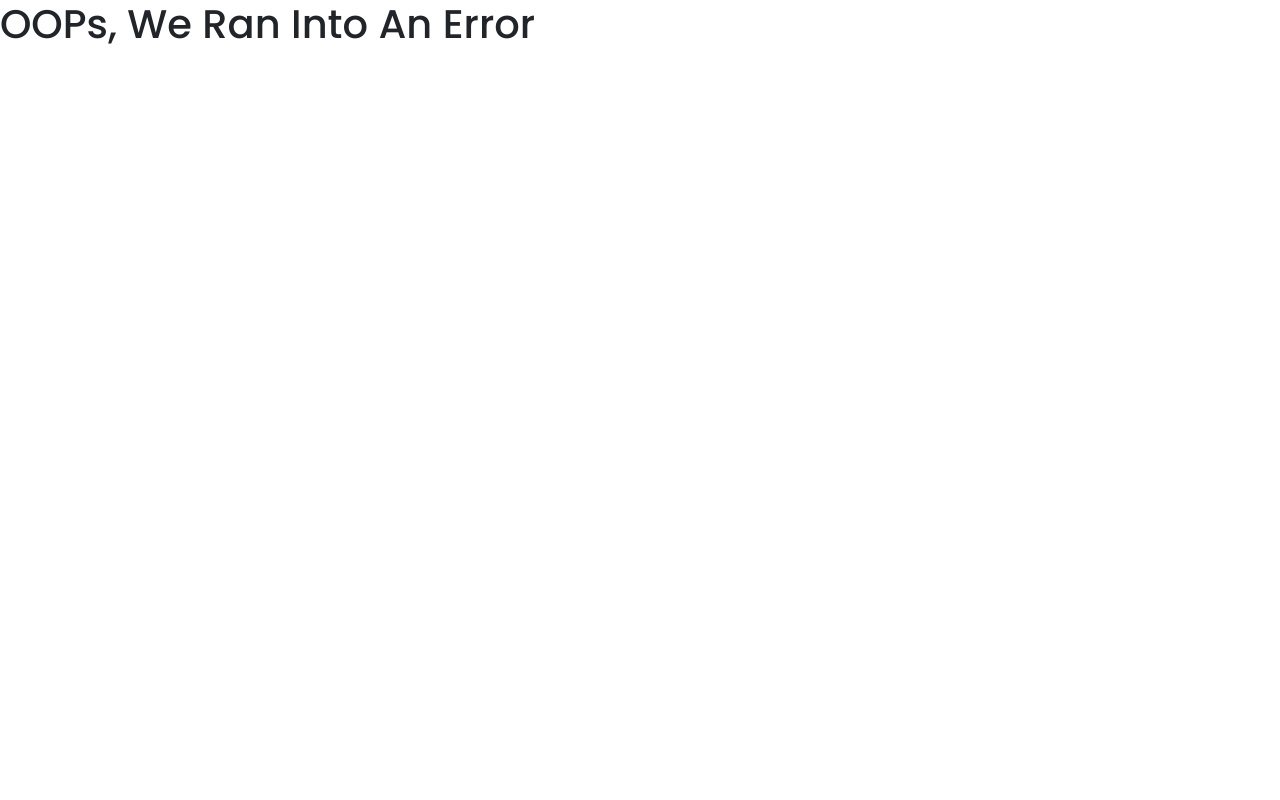
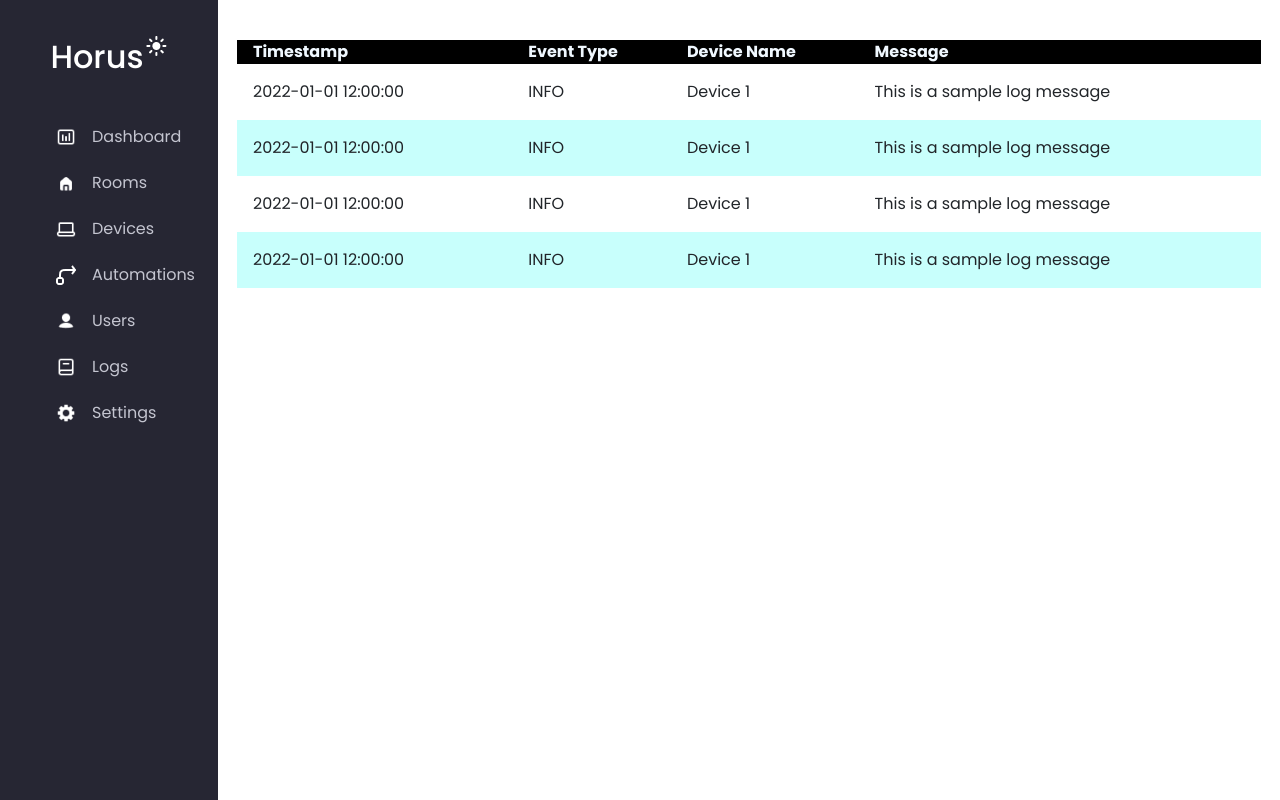
Before and after one commit to Bi7al/Horus2.io, a React (Vite) app: page /Log in a window 1280 px wide. Built offline with nearby package versions, Linux system fonts and the light colour scheme.

Commit message:
Added Log Component

```diff
--- /dev/null
+++ b/src/Components/LogComponent/LogComponent.css
@@ -0,0 +1,31 @@
+.wrapper{
+    height: 100%;
+    width: 100%;
+    display: flex;
+    justify-content: center;
+    align-items: center;
+    box-sizing: border-box;
+}
+.logs-container {
+
+    width: 80vw;
+    height: 90vh;
+}
+.logs-container table{
+    width: 100%;
+
+}
+
+.logs-container table tbody tr:nth-child(even) {
+    background-color: rgb(200, 255, 252);
+}
+
+.logs-container table th{
+    background-color: black;
+    color: aliceblue;
+    text-align: start;
+    padding-left: 1rem;
+}
+.logs-container tr td{
+    padding: 1rem;
+}
--- /dev/null
+++ b/src/Components/LogComponent/LogComponent.jsx
@@ -0,0 +1,89 @@
+import React, { useState, useEffect } from 'react';
+//import axios from 'axios';
+import "./LogComponent.css";
+function Log() {
+    const [eventLogs, setEventLogs] = useState([
+        {
+            id: 1,
+            timestamp: '2022-01-01 12:00:00',
+            eventType: 'INFO',
+            deviceName: 'Device 1',
+            message: 'This is a sample log message'
+        },
+        {
+            id: 2,
+            timestamp: '2022-01-01 12:00:00',
+            eventType: 'INFO',
+            deviceName: 'Device 1',
+            message: 'This is a sample log message'
+        },
+        {
+            id: 3,
+            timestamp: '2022-01-01 12:00:00',
+            eventType: 'INFO',
+            deviceName: 'Device 1',
+            message: 'This is a sample log message'
+        },
+        {
+            id: 4,
+            timestamp: '2022-01-01 12:00:00',
+            eventType: 'INFO',
+            deviceName: 'Device 1',
+            message: 'This is a sample log message'
+        },
+    ]);
+    const [error, setError] = useState(null);
+
+    // function fetchEventLogs() {
+    //     try {
+    //         axios.get('/api/event-logs').then(response => {
+    //             setEventLogs(response.data);
+    //         }).catch(error => {
+    //             setError(error.message);
+    //         });
+    //     }
+    // }
+
+    // useEffect(function () {
+    //     fetchEventLogs();
+    // }, []);
+
+    // if (error) {
+    //     return (
+    //         <div className="error-message">
+    //             Error: {error}
+    //         </div>
+    //     );
+    // }
+
+    return (
+        <div className="wrapper">
+            <div className="logs-container">
+                <table>
+                    <thead>
+                        <tr>
+                            <th>Timestamp</th>
+                            <th>Event Type</th>
+                            <th>Device Name</th>
+                            <th>Message</th>
+                        </tr>
+                    </thead>
+                    <tbody>
+                        {eventLogs.map(function (log) {
+                            return (
+                                <tr key={log.id}>
+                                    <td>{log.timestamp}</td>
+                                    <td>{log.eventType}</td>
+                                    <td>{log.deviceName}</td>
+                                    <td>{log.message}</td>
+                                </tr>
+                            );
+                        })}
+                    </tbody>
+                </table>
+            </div>
+        </div>
+    );
+}
+
+export default Log;
--- a/src/Components/SideBar/SideBar.jsx
+++ b/src/Components/SideBar/SideBar.jsx
@@ -34,7 +34,7 @@ function SideBar() {
                 </li>
                 <li>
                     <div className="Icon Log"></div>
-                    <Link to={"Log"}>Logs</Link>
+                    <Link to={"/Log"}>Logs</Link>
                 </li>
                 <li>
                     <div className="Icon Settings"></div>
--- a/src/main.jsx
+++ b/src/main.jsx
@@ -7,7 +7,8 @@ import Users from './Components/Users/Users.jsx';
 import Rooms from './Components/Rooms/Rooms.jsx';
 import Automations from './Components/Automations/Automations.jsx';
 import Devices from './Components/Devices/Devices.jsx';
-//Automations
+import Log from './Components/LogComponent/LogComponent.jsx';
+
 const router = createBrowserRouter([
   {
     path: "/",
@@ -33,6 +34,10 @@ const router = createBrowserRouter([
         path: "/Devices",
         element: <Devices />,
         errorElement: <ErrorElement />
+      }, {
+        path: "/Log",
+        element: <Log />,
+        errorElement: <ErrorElement />
       }
     ],
   }
```
